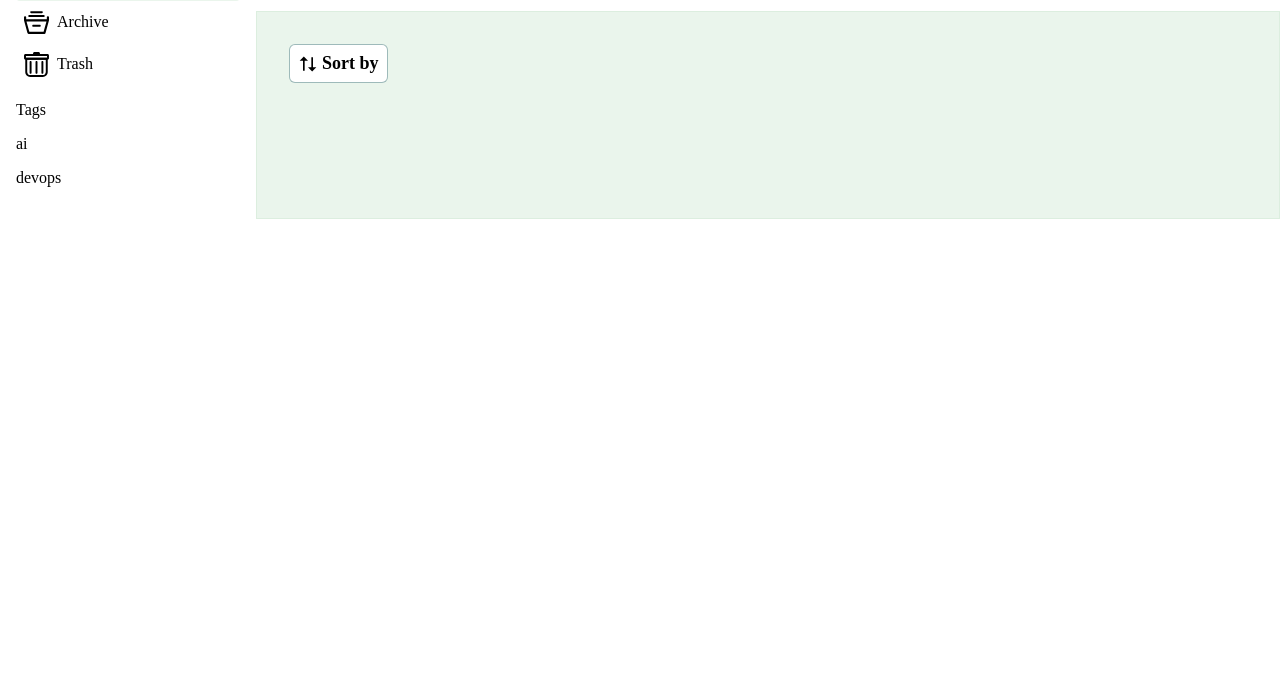
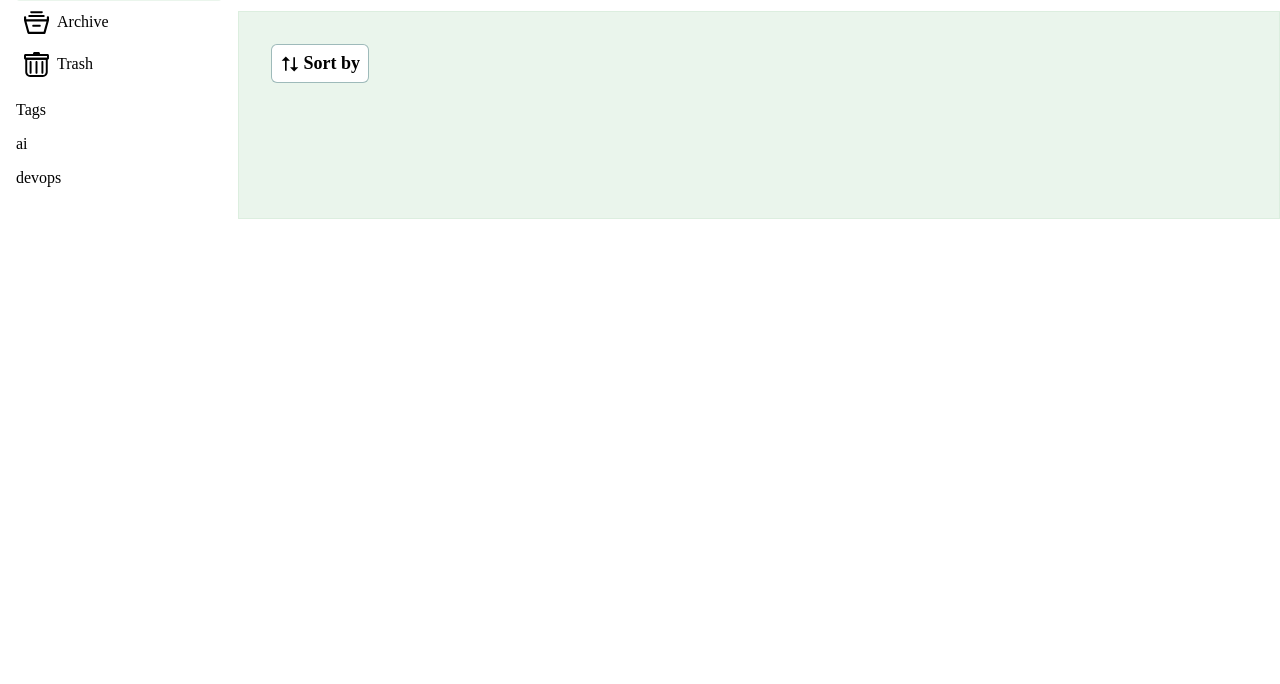
Before and after one commit to rb201/bookmark-manager, a website with bundled scripts: page frontend/index.html in a window 1280 px wide. Shown: the part 116-800 px from the top of the page. Built offline with nearby package versions, Linux system fonts and the light colour scheme; files whose address does not match are found by name.

Commit message:
UI changes

```diff
--- a/frontend/app.css
+++ b/frontend/app.css
@@ -12,7 +12,7 @@ body {
       "menu header"
       "menu content"
       "menu content";
-    grid-template-columns: 1fr 4fr;
+    grid-template-columns: .75fr 5fr;
 }
 
 .main {
--- a/frontend/js/components/sideMenu/sideMenu.css
+++ b/frontend/js/components/sideMenu/sideMenu.css
@@ -2,7 +2,7 @@
     display: flex;
     flex-direction: column;
     grid-area: menu;
-
+    min-width: max-content;
     padding: 1em;
 }
 
```
